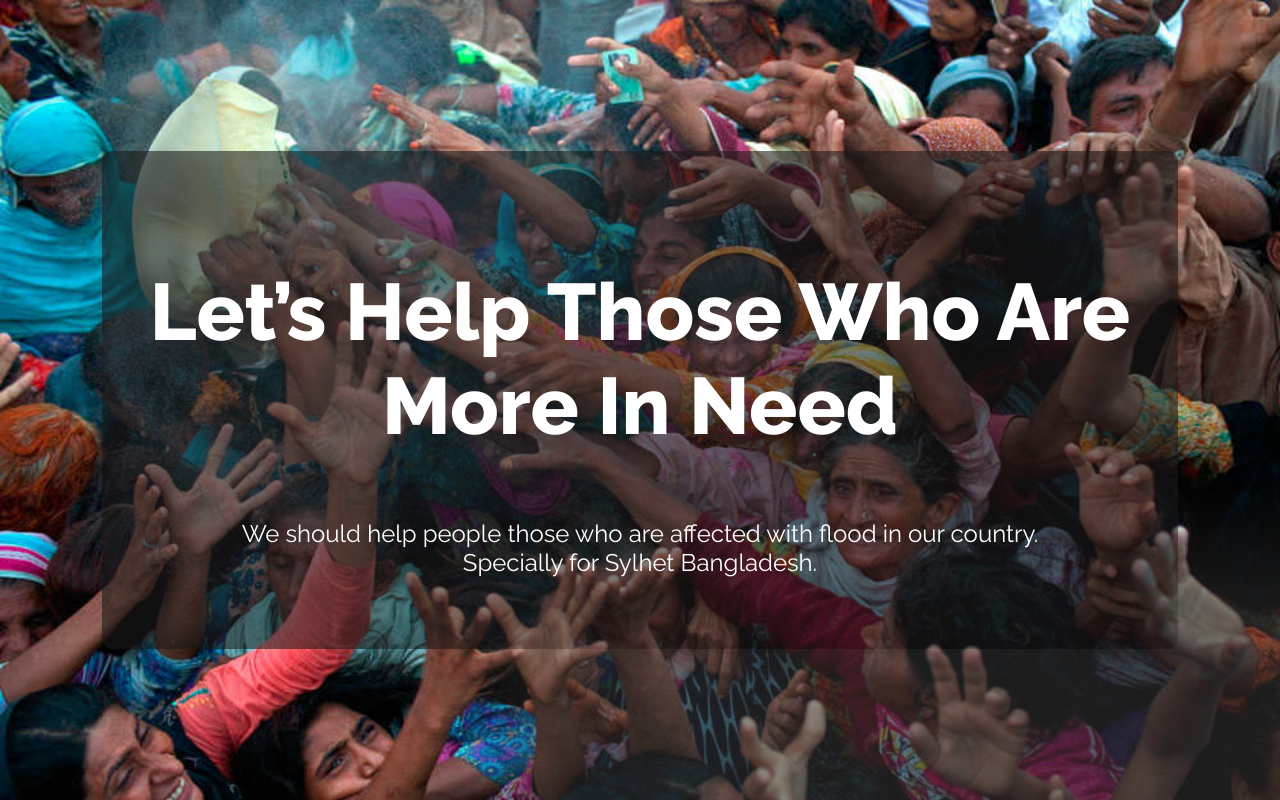
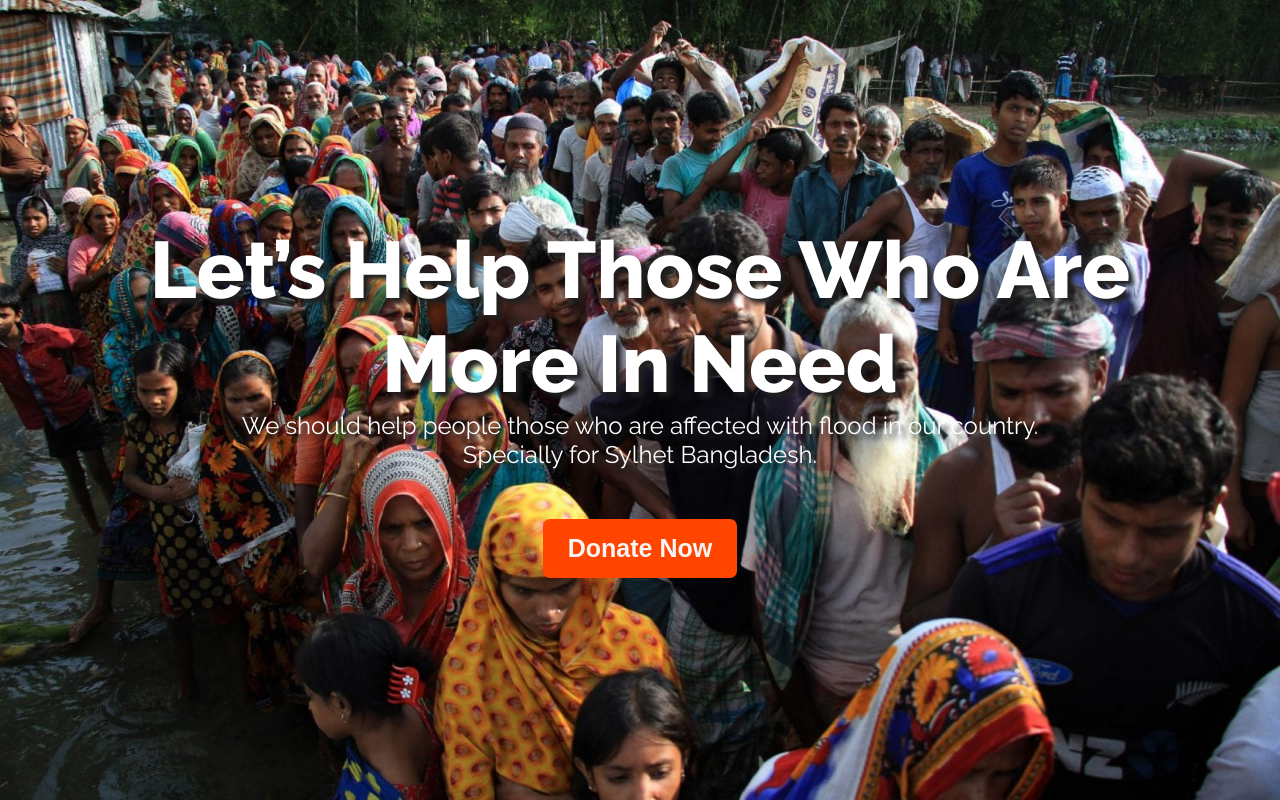
Before and after one commit to hrhabib07/html-css-project, a plain HTML site: page index.html in a window 1280 px wide. Drawn offline with Linux system fonts and the light colour scheme.

Commit message:
top banner complete

```diff
--- a/index.html
+++ b/index.html
@@ -17,20 +17,23 @@
 <body>
     <section>
         <!-- top banner  -->
-        <div style="text-align: center; color: white; display: flex; justify-content: center; align-items: center; background-image: url(./donate-today-main/images/donation6.jpg); height: 800px; background-repeat: no-repeat ; background-size: cover;
+        <div style="text-align: center; color: white; display: flex; justify-content: center; align-items: center; background-image: url(./donate-today-main/images/donation7.jpg); height: 800px; background-repeat: no-repeat ; background-size: cover; text-shadow: 5px 5px 5px rgb(31, 30, 30);
   ">
-            <div style="background-color: #1a191993; padding: 3rem;
-            box-shadow: 500px 500px  100px 100px  #31313193; border-radius: 10px;">
-                <h2 style="font-size: 5rem;">Let’s Help Those Who Are
+            <div>
+                <h2>Let’s Help Those Who Are
                     <br>
                     More In Need
                 </h2>
-                <p style="font-size: 1.5rem;">
+                <p>
                     We should help people those who are affected with flood in our country.
                     <br>
                     Specially for Sylhet
                     Bangladesh.
                 </p>
+
+                <button class="btn-primary">
+                    Donate Now
+                </button>
             </div>
         </div>
     </section>
--- a/style.css
+++ b/style.css
@@ -1,4 +1,23 @@
 body {
   font-family: "Raleway", sans-serif;
   margin: 0;
+  padding: 0;
 }
+p {
+  font-size: 1.5rem;
+  margin: 0 0 50px 0;
+}
+h2 {
+  font-size: 5rem;
+  margin: 0;
+  padding: 0;
+}
+.btn-primary {
+  color: whitesmoke;
+  background-color: orangered;
+  font-size: 25px;
+  font-weight: bold;
+  border-radius: 7px;
+  border: none;
+  padding: 15px 25px;
+}
```
